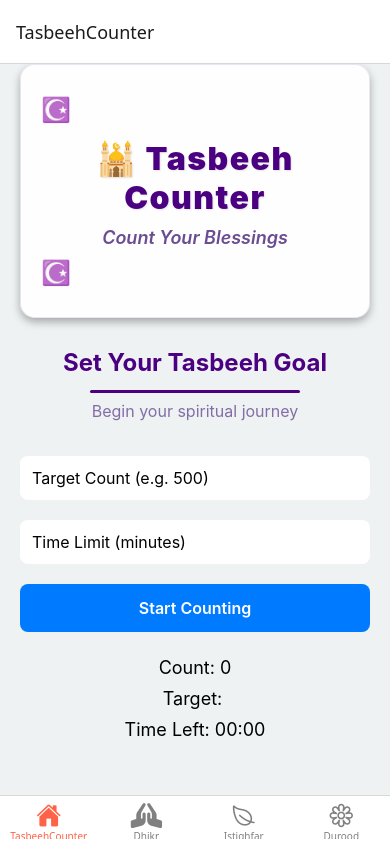
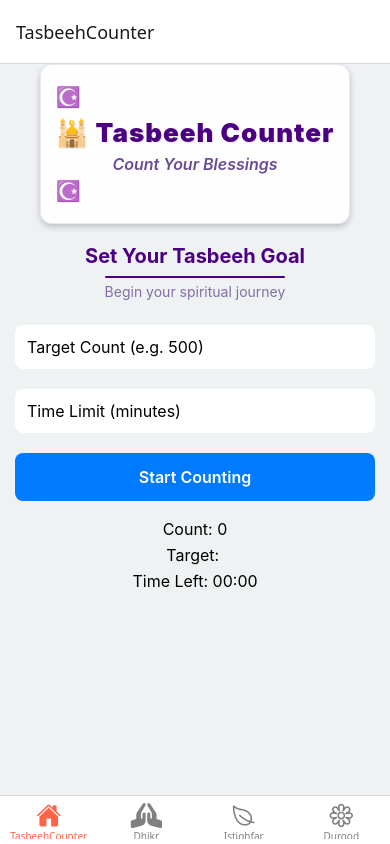
Before and after one commit to MHHJisan/TasbeehCounter, a React Native app: screen /TasbeehCounter in a window 390 px wide. Built offline with nearby package versions, Linux system fonts and the light colour scheme.

Commit message:
🐛 Fix layout: make header compact to ensure counter button is visible

```diff
--- a/screens/TasbeehCounter.js
+++ b/screens/TasbeehCounter.js
@@ -328,22 +328,21 @@ const styles = StyleSheet.create({
   container: {
     flex: 1,
     backgroundColor: "#eef2f3",
-    // paddingTop: 20,
-    paddingHorizontal: 20,
+    paddingHorizontal: 15,
   },
   headerContainer: {
     alignItems: "center",
-    marginBottom: 20,
+    marginBottom: 15,
   },
   headerGradient: {
     backgroundColor: "rgba(255, 255, 255, 0.9)",
-    padding: 20,
-    borderRadius: 15,
+    padding: 15,
+    borderRadius: 12,
     shadowColor: "#000",
-    shadowOffset: { width: 0, height: 4 },
-    shadowOpacity: 0.3,
-    shadowRadius: 8,
-    elevation: 8,
+    shadowOffset: { width: 0, height: 3 },
+    shadowOpacity: 0.2,
+    shadowRadius: 6,
+    elevation: 6,
     borderWidth: 1,
     borderColor: "rgba(75, 0, 130, 0.1)",
   },
@@ -352,58 +351,58 @@ const styles = StyleSheet.create({
     alignItems: "center",
     justifyContent: "space-between",
     width: "100%",
-    marginVertical: 10,
+    marginVertical: 5,
   },
   decorationText: {
-    fontSize: 24,
+    fontSize: 20,
     fontWeight: "bold",
     color: "#4B0082",
     opacity: 0.8,
   },
   header: {
-    fontSize: 32,
+    fontSize: 26,
     fontWeight: "900",
     color: "#4B0082",
     textAlign: "center",
     textShadowColor: "rgba(0, 0, 0, 0.1)",
     textShadowOffset: { width: 1, height: 1 },
     textShadowRadius: 2,
-    letterSpacing: 1.5,
-    marginVertical: 5,
+    letterSpacing: 1,
+    marginVertical: 3,
   },
   subHeader: {
-    fontSize: 18,
+    fontSize: 16,
     fontWeight: "600",
     color: "#6a4c93",
     textAlign: "center",
-    marginTop: 5,
+    marginTop: 3,
     fontStyle: "italic",
   },
   titleContainer: {
     alignItems: "center",
-    marginBottom: 25,
-    marginTop: 10,
+    marginBottom: 15,
+    marginTop: 5,
   },
   title: {
-    fontSize: 24,
+    fontSize: 20,
     fontWeight: "700",
     color: "#4B0082",
     textAlign: "center",
-    marginBottom: 5,
+    marginBottom: 3,
   },
   titleUnderline: {
-    height: 3,
-    width: "60%",
+    height: 2,
+    width: "50%",
     backgroundColor: "#4B0082",
-    marginTop: 8,
-    borderRadius: 2,
+    marginTop: 5,
+    borderRadius: 1,
   },
   titleSubtext: {
-    fontSize: 16,
+    fontSize: 14,
     fontWeight: "400",
     color: "#6a4c93",
     textAlign: "center",
-    marginTop: 8,
+    marginTop: 5,
     opacity: 0.8,
   },
   input: {
@@ -427,15 +426,17 @@ const styles = StyleSheet.create({
   },
   info: {
     alignItems: "center",
-    marginVertical: 20,
+    marginVertical: 15,
   },
   label: {
-    fontSize: 18,
-    marginVertical: 5,
+    fontSize: 16,
+    marginVertical: 3,
   },
   tasbeehContainer: {
     alignItems: "center",
-    marginTop: 10,
+    marginTop: 5,
+    flex: 1,
+    justifyContent: "center",
   },
   tasbeehLabel: {
     fontSize: 16,
```
